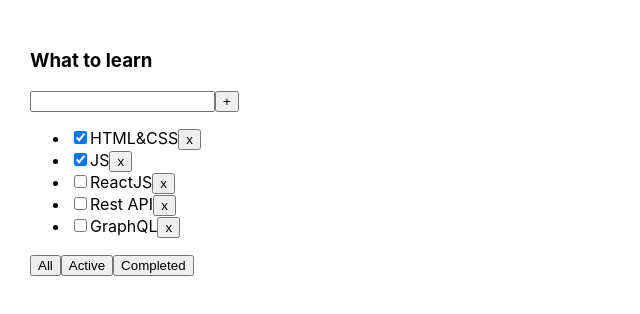
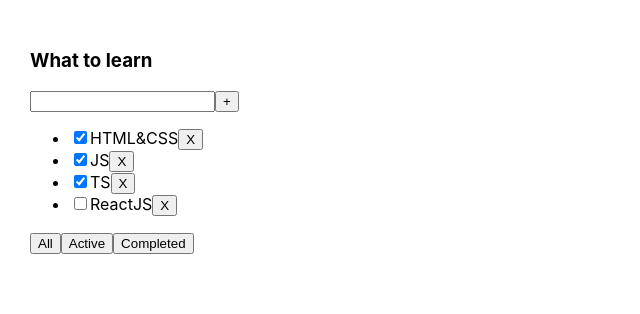
Before and after one commit to aliaksandr-batskalevich/3-react-toDoList, a React (Create React App) app: page / in a window 1280 px wide. Shown: the top 314 px of the page, without its empty margins (0-640 px from the left). Built offline with nearby package versions, Linux system fonts and the light colour scheme.

Commit message:
files of 2nd lesson

```diff
--- a/src/App.tsx
+++ b/src/App.tsx
@@ -1,51 +1,46 @@
 import React, {useState} from 'react';
 import './App.css';
 import {TaskType, Todolist} from './Todolist';
-import {v1} from 'uuid';
 
-export type FilterValuesType = "all" | "active" | "completed";
+export type filterType = 'all' | 'active' | 'completed'
 
 function App() {
 
-    let [tasks, setTasks] = useState<Array<TaskType>>([
-        {id: v1(), title: "HTML&CSS", isDone: true},
-        {id: v1(), title: "JS", isDone: true},
-        {id: v1(), title: "ReactJS", isDone: false},
-        {id: v1(), title: "Rest API", isDone: false},
-        {id: v1(), title: "GraphQL", isDone: false},
-    ]);
+    const tasks1 = [
+        {id: 1, title: "HTML&CSS", isDone: true},
+        {id: 2, title: "JS", isDone: true},
+        {id: 3, title: "TS", isDone: true},
+        {id: 4, title: "ReactJS", isDone: false}
+    ]
 
-    function removeTask(id: string) {
-        let filteredTasks = tasks.filter(t => t.id !== id);
-        setTasks(filteredTasks);
+    let [tasks, setTasks] = useState<Array<TaskType>>(tasks1);
+    // let [filter, setFilter] = useState<filterType>("all");
+
+    const removeTask = (id: number) => {
+        setTasks(tasks.filter(el => el.id !== id))
     }
 
-    const checkedTask = (id: string) => {
-        setTasks(tasks.map(task => {
-            if (task.id === id) {
-                if (task.isDone) {
-                    return {...task, isDone: false}
-                } else {
-                    return {...task, isDone: true}
-                }
-            } else {
-                return task
-            }
-        }))
-    }
-
-    const addTask = (newTitle: string) => {
-        let newTask = {id: v1(), title: newTitle, isDone: false};
-        setTasks([newTask, ...tasks]);
-    }
+    // const filtered = (fil: filterType) => {
+    //     setFilter(fil);
+    // }
+    //
+    // let tasksToWatch: Array<TaskType> = tasks;
+    //
+    // if (filter === "all") {
+    //     tasksToWatch = tasks;
+    // } else if (filter === "active") {
+    //     tasksToWatch = tasks.filter(el => !el.isDone)
+    // } else if (filter === "completed") {
+    //     tasksToWatch = tasks.filter(el => el.isDone)
+    // }
 
     return (
         <div className="App">
-            <Todolist title="What to learn"
-                      tasks={tasks}
-                      removeTask={removeTask}
-                      addTask={addTask}
-                      checkedTask={checkedTask}/>
+            <Todolist
+                title="What to learn"
+                tasks={tasks}
+                callback={removeTask}
+            />
         </div>
     );
 }
--- a/src/Todolist.tsx
+++ b/src/Todolist.tsx
@@ -1,99 +1,65 @@
-import React, {ChangeEvent, KeyboardEvent, useState} from 'react';
-import {FilterValuesType} from './App';
+import React, {useState} from 'react';
+import {filterType} from "./App";
 
 export type TaskType = {
-    id: string
+    id: number
     title: string
     isDone: boolean
 }
-
 type PropsType = {
     title: string
     tasks: Array<TaskType>
-    removeTask: (taskId: string) => void
-    addTask: (newTitle: string) => void
-    checkedTask: (id: string) => void
+    callback: (id: number) => void
 }
 
 export function Todolist(props: PropsType) {
 
-    let [filter, setFilter] = useState<FilterValuesType>("all");
+    let tasksToWatch: Array<TaskType> = props.tasks;
 
-    let resultTasksArr = props.tasks;
+    let [filter, setFilter] = useState<filterType>("all");
 
-    if (filter === "active") {
-        resultTasksArr = props.tasks.filter(t => !t.isDone);
-    } else if (filter === "completed") {
-        resultTasksArr = props.tasks.filter(t => t.isDone);
+    const filtered = (fil: filterType) => {
+        setFilter(fil);
     }
 
-    function changeFilter(value: FilterValuesType) {
-        setFilter(value);
+
+    if (filter === "all") {
+        tasksToWatch = props.tasks;
+    } else if (filter === "active") {
+        tasksToWatch = props.tasks.filter(el => !el.isDone)
+    } else if (filter === "completed") {
+        tasksToWatch = props.tasks.filter(el => el.isDone)
     }
 
-    const [newTitle, setNewTitle] = useState<string>('');
 
-    const onClickButtonHandler = () => {
-        props.addTask(newTitle);
-        setNewTitle('');
-    }
-
-    const onKeyInputHandler = (event: KeyboardEvent<HTMLInputElement>) => {
-        if (event.key === 'Enter') {
-            onClickButtonHandler();
-        }
-    }
-
-    const onChangeInputHandler = (event: ChangeEvent<HTMLInputElement>) => {
-        setNewTitle(event.currentTarget.value);
-    }
-
-    const changeFilterHandler = (value: FilterValuesType) => {
-        changeFilter(value);
-    }
-
-    const removeTaskHandler = (id: string) => {
-        props.removeTask(id);
-    }
-
-    const checkedTaskHandler = (id: string) => {
-        props.checkedTask(id);
+    const onclickHandler = (id: number) => {
+        props.callback(id);
     }
 
     return <div>
         <h3>{props.title}</h3>
         <div>
-            <input value={newTitle} onChange={onChangeInputHandler} onKeyPress={onKeyInputHandler}/>
-            <button onClick={onClickButtonHandler}>+</button>
+            <input/>
+            <button>+</button>
         </div>
         <ul>
-            {
-                resultTasksArr.map(t => <li key={t.id}>
-                    <input onClick={() => {checkedTaskHandler(t.id)}} type="checkbox" checked={t.isDone}/>
-                    <span>{t.title}</span>
-                    <button onClick={() => {
-                        removeTaskHandler(t.id)
-                    }}>x
-                    </button>
-                </li>)
-            }
+            {tasksToWatch.map(el => {
+                return (
+                    <li key={el.id}>
+                        <input type="checkbox" checked={el.isDone}/>
+                        <span>{el.title}</span>
+                        <button onClick={() => {
+                            onclickHandler(el.id)
+                        }}>X
+                        </button>
+                    </li>
+                )
+            })}
         </ul>
         <div>
-            <button onClick={() => {
-                changeFilterHandler('all')
-            }}>
-                All
-            </button>
-            <button onClick={() => {
-                changeFilterHandler('active')
-            }}>
-                Active
-            </button>
-            <button onClick={() => {
-                changeFilterHandler('completed')
-            }}>
-                Completed
-            </button>
+            <button onClick={() => filtered('all')}>All</button>
+            <button onClick={() => filtered("active")}>Active</button>
+            <button onClick={() => filtered("completed")}>Completed</button>
         </div>
     </div>
 }
```
Also changed, not shown: package.json (+5 -7 lines), 1 other file (tests, documents, lock files or other folders).
